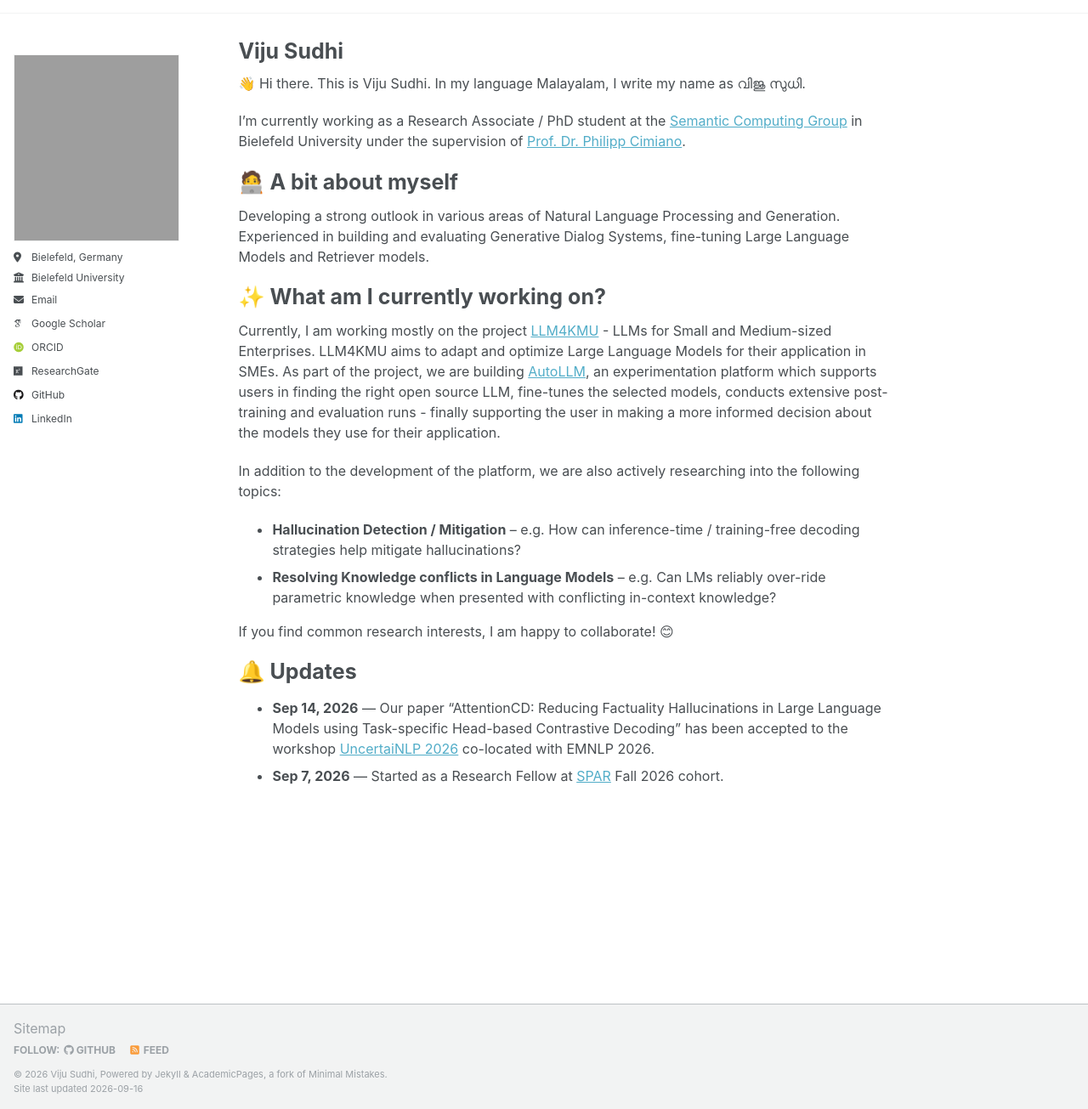
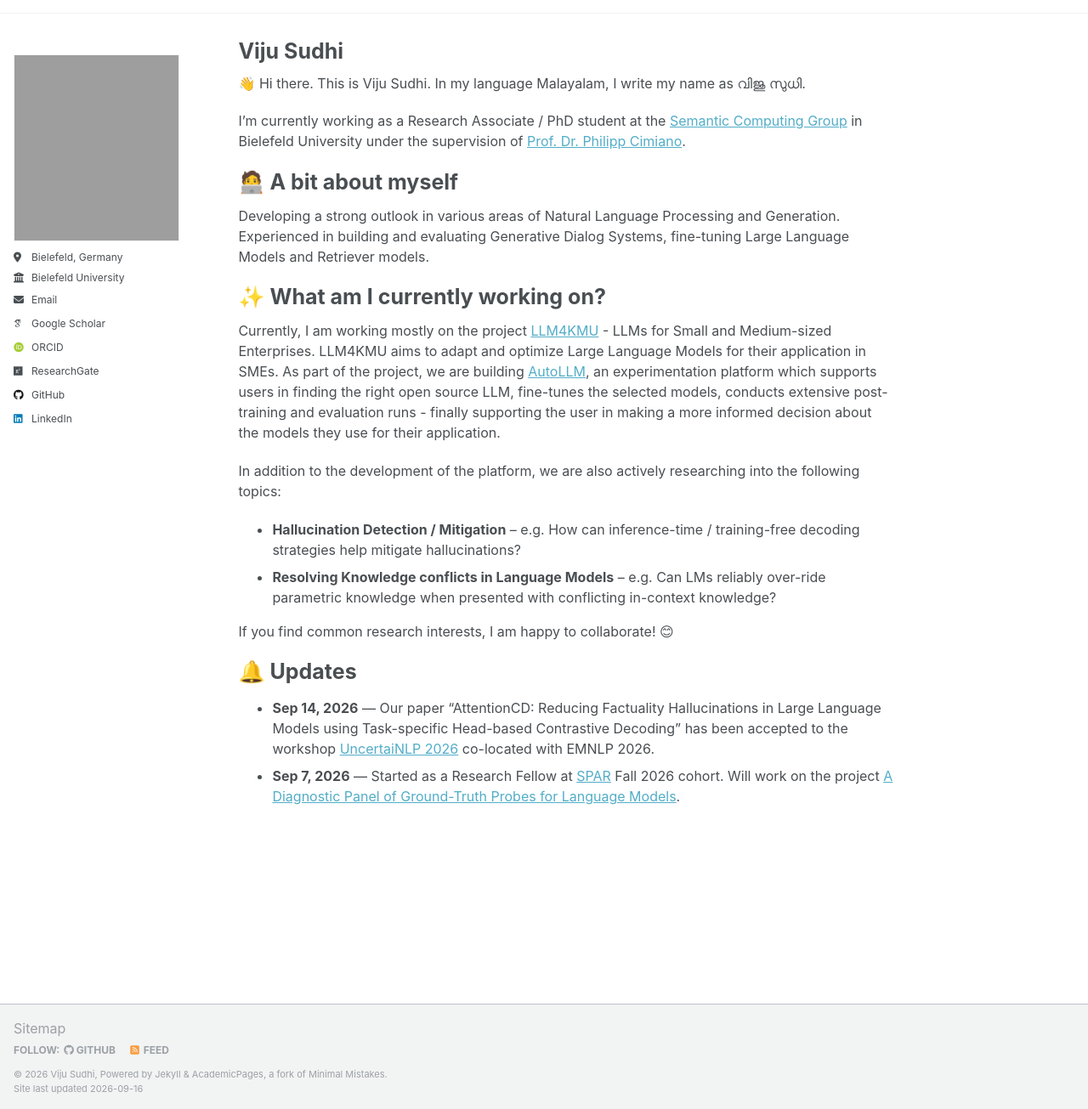
Before and after one commit to vijusudhi/vijusudhi.github.io, a Jekyll site: the page built from _pages/about.md, in a window 1280 px wide and 1305 px high. Shown: the whole window at 85% size. Built offline with Jekyll 4.4.1, drawn with Linux system fonts in a browser that asks for light colours; some web fonts are replaced; a script that is not in the unit is left out.

Commit message:
Update about.md

```diff
--- a/_pages/about.md
+++ b/_pages/about.md
@@ -26,4 +26,4 @@ If you find common research interests, I am happy to collaborate! 😊
 # 🔔 Updates
 
 - **Sep 14, 2026** — Our paper "AttentionCD: Reducing Factuality Hallucinations in Large Language Models using Task-specific Head-based Contrastive Decoding" has been accepted to the workshop [UncertaiNLP 2026](https://uncertainlp.github.io/) co-located with EMNLP 2026.
-- **Sep 7, 2026** — Started as a Research Fellow at [SPAR](https://sparai.org/) Fall 2026 cohort.
+- **Sep 7, 2026** — Started as a Research Fellow at [SPAR](https://sparai.org/) Fall 2026 cohort. Will work on the project [A Diagnostic Panel of Ground-Truth Probes for Language Models](https://sparai.org/projects/f26/recX1zoRhxvqP5RD3/?utm_source=ai-advisor).
```
